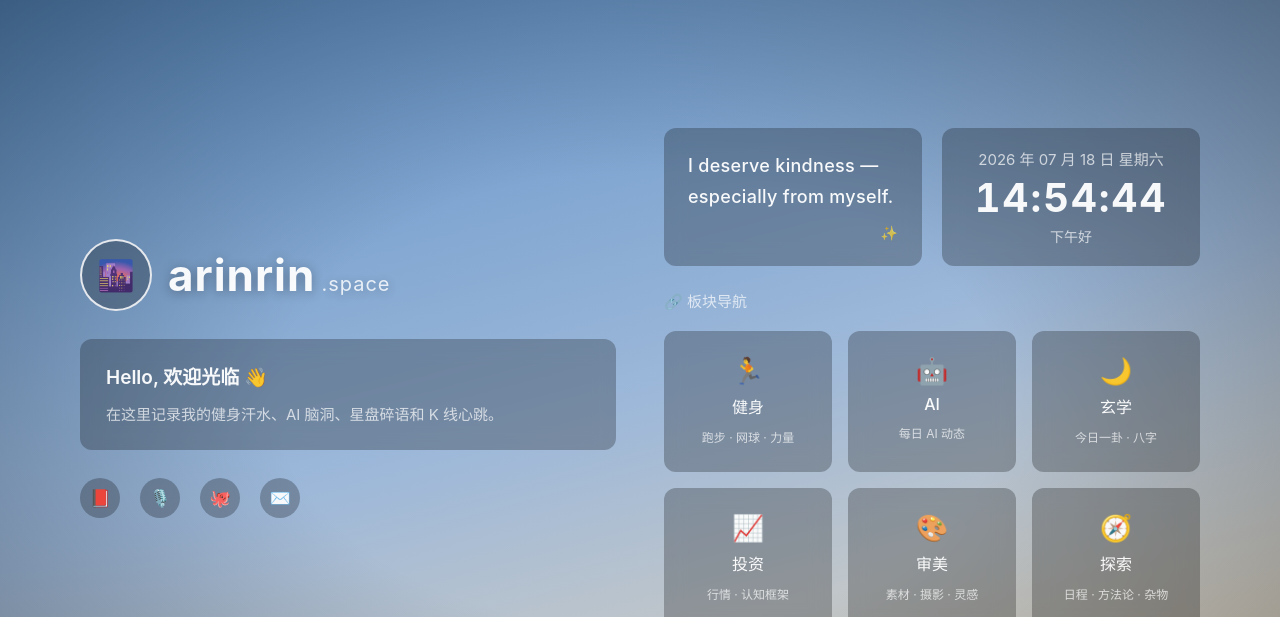
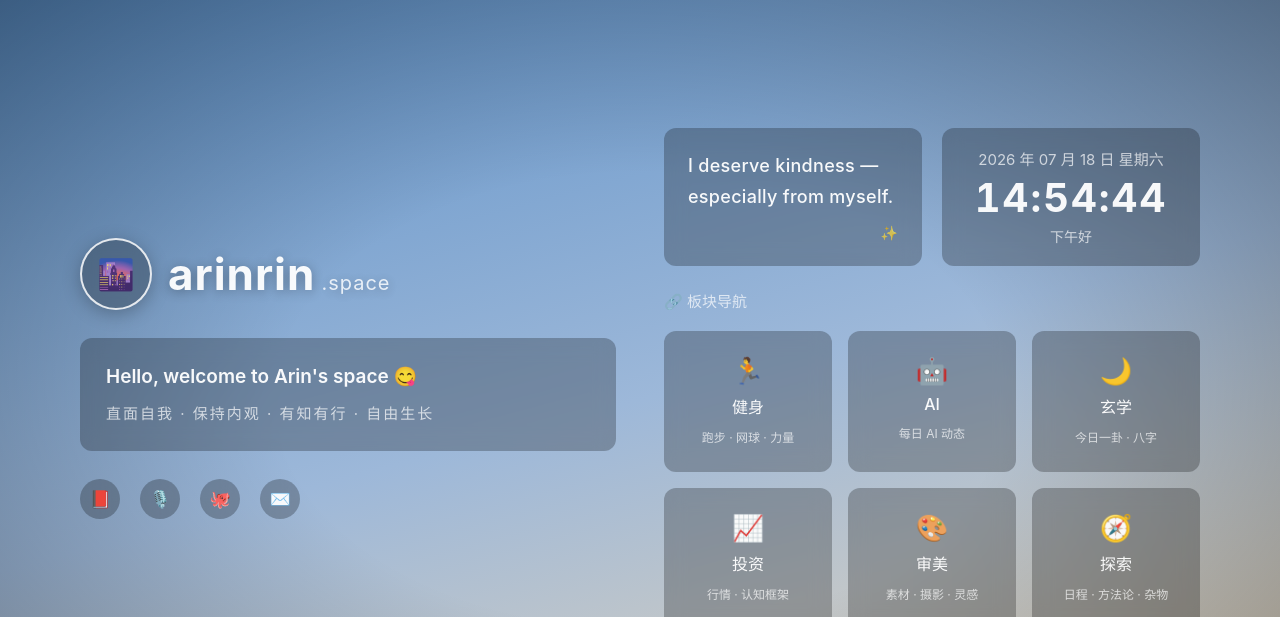
Before and after one commit to arinwu111/arin-space, a plain HTML site: page index.html in a window 1280 px wide. Shown: the top 617 px of the page. Drawn offline with Linux system fonts and the light colour scheme; no server answers; a script that the page names is missing.

Commit message:
Update index.html

```diff
--- a/index.html
+++ b/index.html
@@ -70,6 +70,15 @@
     border: 2px solid rgba(255,255,255,0.85);
     display: flex; align-items: center; justify-content: center;
     font-size: 30px; flex-shrink: 0;
+    overflow: hidden;                 /* 放照片时裁成圆形 */
+    box-shadow: 0 4px 18px rgba(0,0,0,0.25);
+  }
+  /* 用照片当头像时:自动裁切填满,不变形 */
+  .brand .avatar img {
+    width: 100%; height: 100%;
+    object-fit: cover;                /* 关键:等比裁切填满圆形 */
+    object-position: center 40%;      /* 略微上移,人脸居中更好看 */
+    display: block;
   }
   .brand h1 {
     font-size: 44px; font-weight: 700; letter-spacing: 1px;
@@ -84,6 +93,14 @@
     padding: 22px 26px; line-height: 1.8;
   }
   .quote-card .hello { font-size: 19px; font-weight: 600; margin-bottom: 6px; }
+  /* 箴言副标题:小字、字距拉开、略微提亮 */
+  .quote-card .motto {
+    font-size: 14px; letter-spacing: 2px; line-height: 1.9;
+    color: rgba(255,255,255,0.82);
+  }
+  @media (max-width: 900px) {
+    .quote-card .motto { font-size: 12.5px; letter-spacing: 1px; }
+  }
   .quote-card .desc { font-size: 15px; color: var(--text-sub); }
 
   .social { display: flex; gap: 20px; }
@@ -895,8 +912,8 @@
       </div>
 
       <div class="quote-card">
-        <div class="hello">Hello, 欢迎光临 👋</div>
-        <div class="desc">在这里记录我的健身汗水、AI 脑洞、星盘碎语和 K 线心跳。</div>
+        <div class="hello">Hello, welcome to Arin's space 😋</div>
+        <div class="desc motto">直面自我 · 保持内观 · 有知有行 · 自由生长</div>
       </div>
 
       <div class="social">
```
